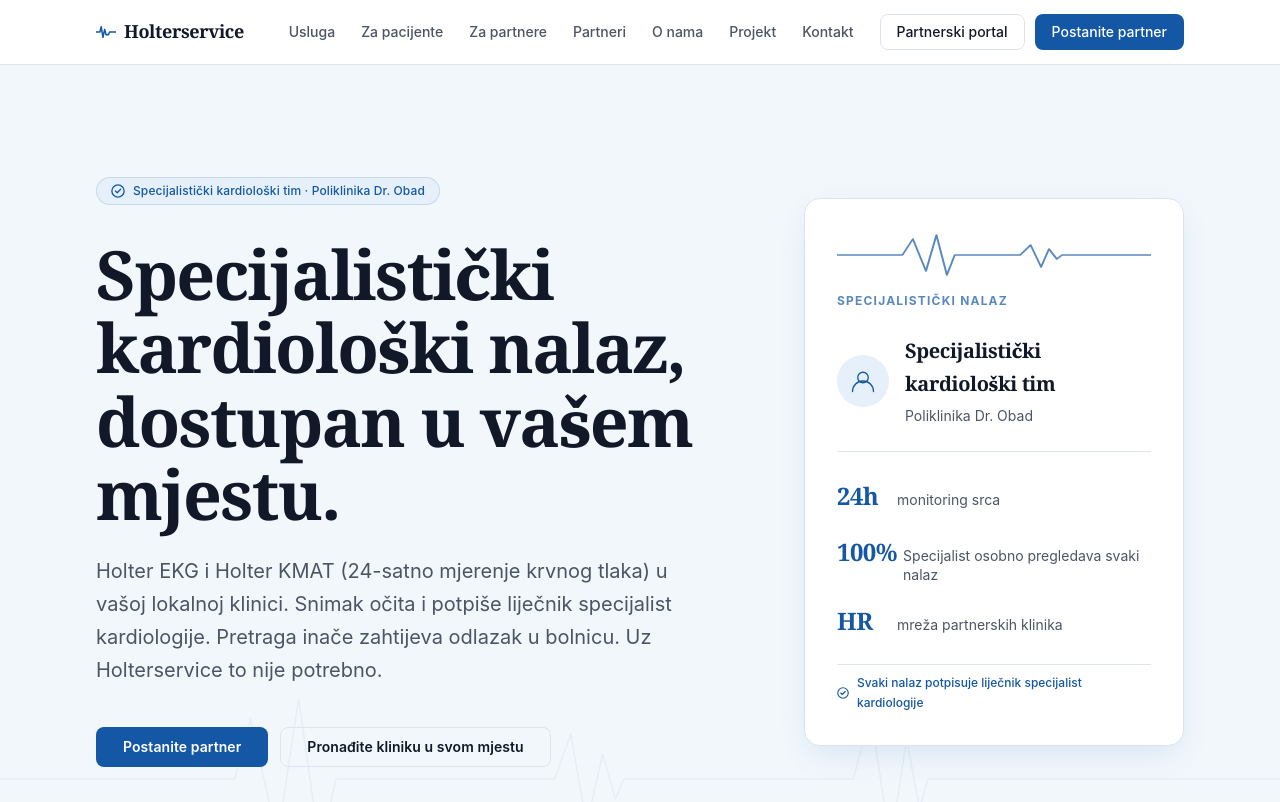
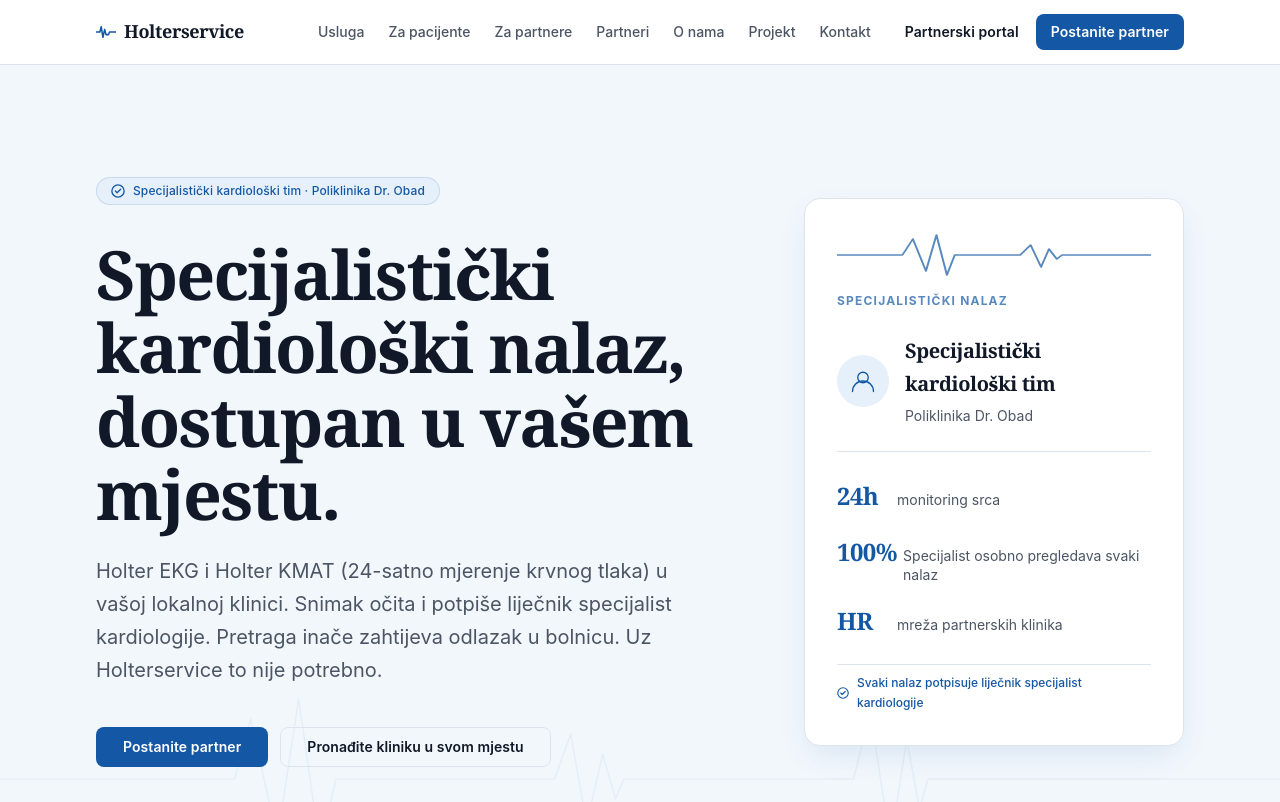
Before and after one commit to karlo-create/holterservice-eu, an Astro site: page / in a window 1280 px wide. Shown: the top 802 px of the page. Built offline with nearby package versions, Linux system fonts and the light colour scheme; Astro itself is replaced by a stand-in of ours; no server answers.

Commit message:
VEY-911: desktop header treatment for 7 tabs + 2 actions
Replaces the VEY-910 interim 1140px breakpoint. Measured the row first:
brand 149.5px + 900.7px nav needs a 1131px viewport, and tightening padding
and gaps as far as they go without crushing only reaches 1052px, so the
ticket's "claw back ~90px to survive at 1024" is not achievable at 14px type.
1024px single row is only reachable at 13px type and 98% fill; both rejected.

Brand + the 7 tabs alone is 750px, so the tab line is comfortable from 814px.
The action group is therefore allowed to wrap instead of being crushed:

- desktop starts at 1024px, down from 1140px
- 1024 to 1104: tabs on line 1, the two actions on a right aligned line 2
- 1105 and up: all nine items on one line, 47px slack at a 1152px viewport
- below 1024: unchanged hamburger, still lists all nine entries

Nothing is dropped, truncated, reordered or shrunk at any width, so no
founder visible content decision is taken here.

Also fixes the action hierarchy: the two actions were rendered as near
identical buttons (143.8 vs 148.4px), giving a partner sign in link the same
weight as the conversion CTA. On desktop the portal drops its fill and border
and reads as a weighted link, keeping its full label and position, so the
filled blue button is the only button in the header. The mobile dropdown
keeps both as full width buttons. As a link the portal can now also carry the
current page treatment, which the button form could not show.

Verified on the built output at 21 widths from 320 to 1920 and on all 9 nav
pages: 9 items present, no clipping, no page overflow. Contrast AA or better
(tabs 7.56, portal 17.74, CTA 7.17).

```diff
--- a/src/components/Header.astro
+++ b/src/components/Header.astro
@@ -32,6 +32,10 @@
       <label for="nav-toggle" class="nav-toggle-label" aria-label="Otvori izbornik">
         <span></span><span></span><span></span>
       </label>
+      <!-- The panel is the mobile dropdown. On desktop it is a flex row that is
+           allowed to wrap: the tabs hold the first line, the action group drops
+           to a second line when the viewport cannot seat all nine items. -->
+      <div class="nav-panel">
         <ul class="nav-list">
           {nav.map((item) => (
             <li>
@@ -44,13 +48,20 @@
               </a>
             </li>
           ))}
-        <li class="nav-cta-item nav-cta-item--portal">
-          <a href="/partnerski-portal" class="btn btn-secondary nav-cta">Partnerski portal</a>
+        </ul>
+        <ul class="nav-actions">
+          <li>
+            <a
+              href="/partnerski-portal"
+              aria-current={isActive('/partnerski-portal') ? 'page' : undefined}
+              class="btn btn-secondary nav-cta nav-cta--portal"
+            >Partnerski portal</a>
           </li>
-        <li class="nav-cta-item">
+          <li>
             <a href="/za-partnere#kontakt-forma" class="btn btn-primary nav-cta">Postanite partner</a>
           </li>
         </ul>
+      </div>
     </nav>
   </div>
 </header>
@@ -132,8 +143,8 @@
     transform: translateY(-7px) rotate(-45deg);
   }
 
-  /* Nav list: mobile dropdown */
-  .nav-list {
+  /* ── Mobile dropdown panel ────────────────────────────────────────────── */
+  .nav-panel {
     display: none;
     position: absolute;
     top: var(--header-height);
@@ -142,16 +153,33 @@
     background: #fff;
     border-bottom: 1px solid var(--color-border);
     flex-direction: column;
-    list-style: none;
-    margin: 0;
     padding: var(--space-3) var(--space-3) var(--space-4);
-    gap: 2px;
     box-shadow: var(--shadow-lg);
   }
 
-  .nav-toggle:checked ~ .nav-list { display: flex; }
+  .nav-toggle:checked ~ .nav-panel { display: flex; }
 
-  .nav-list li { width: 100%; }
+  .nav-list,
+  .nav-actions {
+    display: flex;
+    flex-direction: column;
+    list-style: none;
+    margin: 0;
+    padding: 0;
+    gap: 2px;
+  }
+
+  /* Mobile: the action block sits below the tabs, divided from them once so the
+     two actions read as one group rather than two sections. */
+  .nav-actions {
+    margin-top: var(--space-3);
+    padding-top: var(--space-3);
+    border-top: 1px solid var(--color-border);
+    gap: var(--space-2);
+  }
+
+  .nav-list li,
+  .nav-actions li { width: 100%; }
 
   .nav-list a {
     display: block;
@@ -167,50 +195,60 @@
   .nav-list a:hover { background: var(--color-muted); color: var(--color-primary); text-decoration: none; }
   .nav-list a.active { background: var(--color-primary-light); color: var(--color-primary); font-weight: 600; }
 
-  /* Mobile: the CTA block sits below the tabs. Only the first CTA carries the
-     divider so the two buttons read as one group, not two sections. */
-  .nav-cta-item {
-    margin-top: var(--space-2);
-  }
-
-  .nav-cta-item--portal {
-    margin-top: var(--space-3);
-    padding-top: var(--space-3);
-    border-top: 1px solid var(--color-border);
-  }
-
   .nav-cta { width: 100%; justify-content: center; }
 
   /* ── Desktop nav ──────────────────────────────────────────────────────────
-     Breakpoint is 1140px, not the usual 768px (VEY-910). Measured: brand
-     149.5px + gap 16px + nav row 901px = 1066.5px of content, which needs a
-     1131px viewport once the 2x32px container padding is counted. Below that
-     the row overflows and clips the trailing button, so the hamburger menu
-     (which lists every item) stays in charge instead. This also fixes the
-     pre-existing clipping that live prod shows at 768px today.
-     Desktop treatment for 7 tabs + 2 buttons in a 72rem container is a design
-     call, not an engineering one: routed to Designer. */
-  @media (min-width: 1140px) {
+     Breakpoint is 1024px (VEY-911), replacing the 1140px interim from VEY-910.
+
+     Measured on the built page at 14px type: the brand block is 149.5px and the
+     full nine item row is 900.7px, so one line needs a 1131px viewport once the
+     container's 2x32px padding is counted. Tightening padding and gaps as far as
+     they go without crushing only gets that to 1052px, and 1024px is reachable
+     only by also dropping nav type to 13px at 98% fill. Both were rejected.
+
+     Instead the row is allowed to wrap. Brand plus the seven tabs is 750px, so
+     the tab line alone is comfortable from a 814px viewport. Above roughly
+     1100px everything seats on one line; between 1024px and that point the two
+     action buttons drop to a second right aligned line. Nothing is dropped,
+     truncated, reordered or shrunk at any width, and below 1024px the hamburger
+     still lists all nine entries. */
+  @media (min-width: 1024px) {
     .nav-toggle-label { display: none; }
 
-    .nav-list {
+    .nav-panel {
       display: flex !important;
       position: static;
       flex-direction: row;
+      flex-wrap: wrap;
+      justify-content: flex-end;
+      align-items: center;
       background: transparent;
       border: none;
       box-shadow: none;
       padding: 0;
-      /* Explicit gap that doesn't depend on CSS variables parsing order */
-      gap: 2px;
-      align-items: center;
+      /* Row gap gives the wrapped action line air; column gap separates the
+         tab group from the action group. */
+      gap: var(--space-2) var(--space-3);
     }
 
-    .nav-list li { width: auto; }
+    .nav-list,
+    .nav-actions {
+      flex-direction: row;
+      align-items: center;
+      gap: 2px;
+      margin-top: 0;
+      padding-top: 0;
+      border-top: none;
+    }
+
+    .nav-actions { gap: 6px; }
+
+    .nav-list li,
+    .nav-actions li { width: auto; }
 
     .nav-list a {
       display: block;
-      padding: 0.5rem 0.75rem;
+      padding: 0.5rem 0.6875rem;
       font-size: var(--text-sm);
       font-weight: 500;
       color: var(--color-muted-foreground);
@@ -220,45 +258,62 @@
     .nav-list a:hover { background: var(--color-muted); color: var(--color-foreground); text-decoration: none; }
     .nav-list a.active { color: var(--color-primary); background: var(--color-primary-light); }
 
-    .nav-cta-item,
-    .nav-cta-item--portal {
-      margin-top: 0;
-      padding-top: 0;
-      border-top: none;
-      margin-left: var(--space-2);
+    .nav-cta { width: auto; padding: 0.6rem 0.875rem; }
+
+    /* When the header wraps to two lines it needs vertical breathing room that a
+       fixed 4rem min-height cannot give it. */
+    .header-inner { padding-block: var(--space-2); }
   }
 
-    /* Only the leading CTA gets the wider gap that separates buttons from tabs */
-    .nav-cta-item--portal { margin-left: var(--space-3); }
-
-    .nav-cta { width: auto; }
-
-    /* Two header buttons plus 7 tabs is a dense row at 72rem. Trim the button
-       padding on desktop only so nothing wraps or truncates. */
-    .nav-list a.nav-cta { padding: 0.6rem 1rem; }
-  }
-
-  /* Keep the CTA button white on its blue fill even when nested under .nav-list
-     (overrides the desktop .nav-list a muted color which has higher specificity
-     than the base .btn-primary rule). */
-  .nav-list a.btn-primary {
+  /* Keep the CTA button white on its blue fill even when nested under .nav-actions
+     (overrides the desktop muted link colour, which has higher specificity than
+     the base .btn-primary rule). */
+  .nav-actions a.btn-primary {
     color: var(--color-primary-contrast);
   }
-  .nav-list a.btn-primary:hover {
+  .nav-actions a.btn-primary:hover {
     color: var(--color-primary-contrast);
     background: var(--color-primary-hover, var(--color-primary));
   }
 
-  /* Same specificity fight for the outline CTA: without this it inherits the
-     desktop .nav-list a muted colour and, worse, used to inherit the white
-     .nav-cta colour above and disappear against its transparent fill. */
-  .nav-list a.btn-secondary {
+  /* Same specificity fight for the outline action. */
+  .nav-actions a.btn-secondary {
     color: var(--color-foreground);
     background: transparent;
   }
-  .nav-list a.btn-secondary:hover {
+  .nav-actions a.btn-secondary:hover {
     color: var(--color-foreground);
     background: var(--color-muted);
     border-color: #c4cedd;
   }
+
+  /* ── Action hierarchy (VEY-911) ───────────────────────────────────────────
+     The two header actions are not peers. "Postanite partner" is the conversion
+     CTA; "Partnerski portal" is a sign in entry point for partners who already
+     converted. Rendered as two same size buttons they competed for the same
+     attention. On desktop the portal drops its fill and border and reads as a
+     weighted link, so the filled blue button is the only button in the header.
+     It keeps its full label, its position and its place in the header, so
+     nothing is dropped or truncated. The mobile dropdown keeps both as buttons
+     because a full width tap target is the right affordance there. */
+  @media (min-width: 1024px) {
+    .nav-actions a.nav-cta--portal {
+      background: transparent;
+      border-color: transparent;
+      color: var(--color-foreground);
+      font-weight: 600;
+      padding: 0.6rem 0.625rem;
+    }
+    .nav-actions a.nav-cta--portal:hover {
+      background: var(--color-muted);
+      border-color: transparent;
+      color: var(--color-primary);
+    }
+    /* As a link it can now carry the same current page treatment as a tab,
+       which the button form could not show. */
+    .nav-actions a.nav-cta--portal[aria-current='page'] {
+      color: var(--color-primary);
+      background: var(--color-primary-light);
+    }
+  }
 </style>
```
Lines whose indentation alone changed are shown as unchanged.
